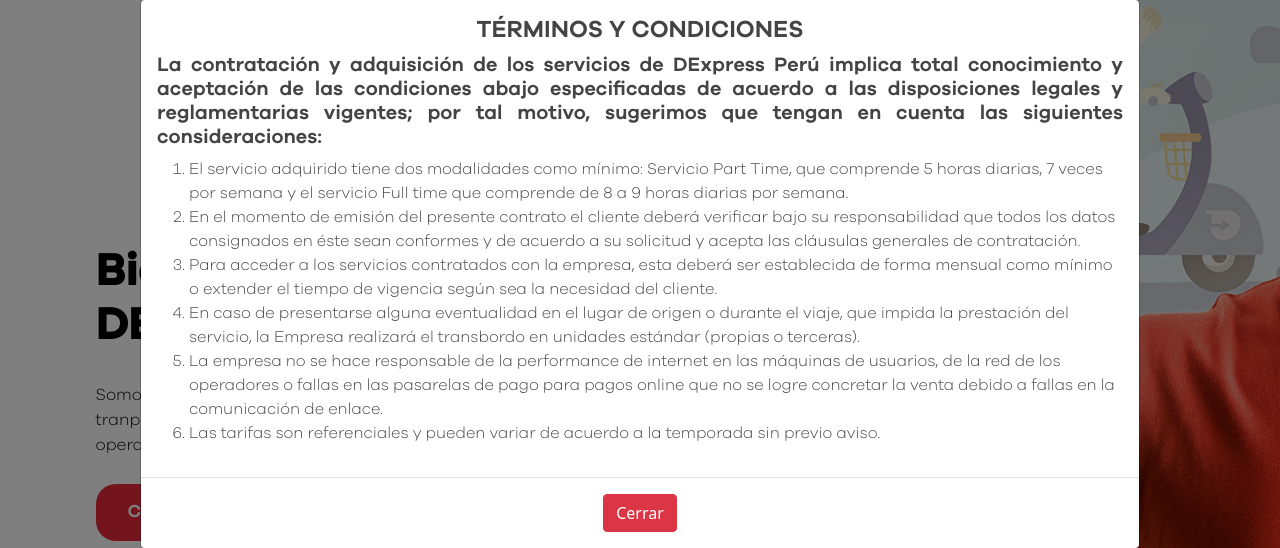
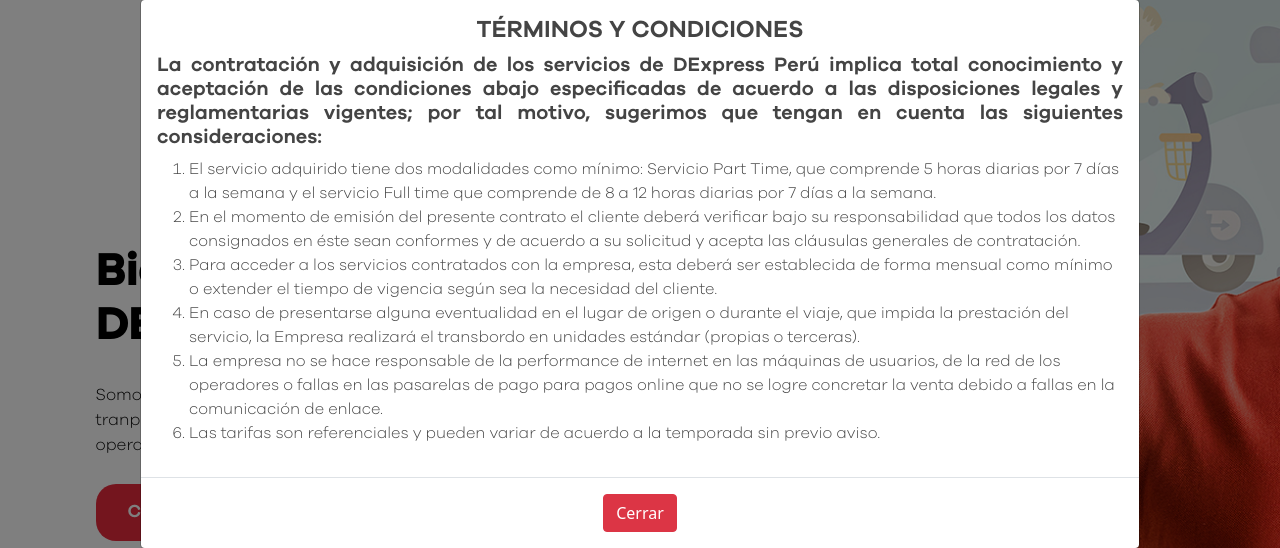
Before and after one commit to miguelb10/dexpress, a PHP site: page / in a window 1280 px wide, after a click on "TÉRMINOS Y CONDICIONES |". Shown: the part 402-950 px from the top of the page. Run offline with PHP 8.4, Linux system fonts and the light colour scheme; some libraries are stand-ins or nearby versions.

Commit message:
modify terms and delete two images

```diff
--- a/index.php
+++ b/index.php
@@ -56,20 +56,21 @@
                         personales y comerciales.</h2>
                     <div class="container">
                         <div class="row">
-                            <div class="col-lg-6 col-md-6 text-center">
+                            <!--<div class="col-lg-6 col-md-6 text-center">
                             <img class="img-size-replace box-style-hover" src="assets/img/iconos/iconos_dexpress_car.png" onmouseover="this.src='assets/img/iconos/iconos_dexpress_car_2.png';" onmouseout="this.src='assets/img/iconos/iconos_dexpress_car.png';"/>
-                                <!--
+
                                 <img class="img-size-replace" id="imageF" src="assets/img/iconos/iconos_dexpress_car.png" />
                                 <img class="img-size-replace" id="hoverF" src="assets/img/iconos/iconos_dexpress_car_2.png" />
--->
+
                             </div>
                             <div class="col-lg-6 col-md-6 text-center">
                             <img class="img-size-replace box-style-hoverd" src="assets/img/iconos/iconos_dexpress_truck.png" onmouseover="this.src='assets/img/iconos/iconos_dexpress_truck_2.png';" onmouseout="this.src='assets/img/iconos/iconos_dexpress_truck.png';"/>
-                                <!--
+
                                 <img class="img-size-replace" id="imageF" src="assets/img/iconos/iconos_dexpress_car.png" />
                                 <img class="img-size-replace" id="hoverF" src="assets/img/iconos/iconos_dexpress_car_2.png" />
--->
+
                             </div>
+                            -->
                             <div class="col-lg-6 col-md-6 text-center margin-12-center">
                             <img class="img-size-replace box-style-hover" src="assets/img/iconos/iconos_dexpress_moto.png" onmouseover="this.src='assets/img/iconos/iconos_dexpress_moto_2.png';" onmouseout="this.src='assets/img/iconos/iconos_dexpress_moto.png';"/>
                                 <!--
@@ -360,7 +361,7 @@
                     <h4 class="title-modal-text-1 text-center">TÉRMINOS Y CONDICIONES</h4>
                     <h5 class="title-modal-text-1">La contratación y adquisición de los servicios de DExpress Perú implica total conocimiento y aceptación de las condiciones abajo especificadas de acuerdo a las disposiciones legales y reglamentarias vigentes; por tal motivo, sugerimos que tengan en cuenta las siguientes consideraciones:</h5>
                     <ol class="enum-text">
-                        <li>El servicio adquirido tiene dos modalidades como mínimo: Servicio Part Time, que comprende 5 horas diarias, 7 veces por semana y el servicio Full time que comprende de 8 a 9 horas diarias por semana.</li>
+                        <li>El servicio adquirido tiene dos modalidades como mínimo: Servicio Part Time, que comprende 5 horas diarias por 7 días a la semana y el servicio Full time que comprende de 8 a 12 horas diarias por 7 días a la semana.</li>
                         <li>En el momento de emisión del presente contrato el cliente deberá verificar bajo su responsabilidad que todos los datos consignados en éste sean conformes y de acuerdo a su solicitud y acepta las cláusulas generales de contratación.</li>
                         <li>Para acceder a los servicios contratados con la empresa, esta deberá ser establecida de forma mensual como mínimo o extender el tiempo de vigencia según sea la necesidad del cliente.</li>
                         <li>En caso de presentarse alguna eventualidad en el lugar de origen o durante el viaje, que impida la prestación del servicio, la Empresa realizará el transbordo en unidades estándar (propias o terceras).</li>
```
